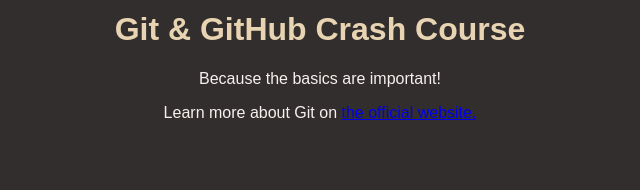
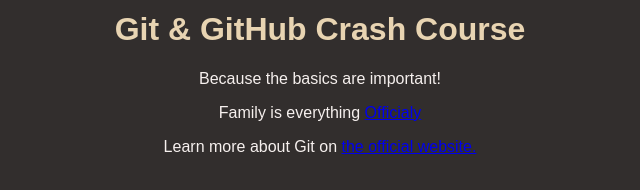
Before and after one commit to andresgomezpublicis/github-course, a plain HTML site: page index.html in a window 1280 px wide. Shown: the part 158-348 px from the top of the page, without its empty margins (320-960 px from the left). Drawn offline with Linux system fonts and the light colour scheme.

Commit message:
New section creaed

```diff
--- a/index.html
+++ b/index.html
@@ -10,7 +10,15 @@
   <body>
     <img id = "logo" src = "logo.png" alt = "A logo that contains the word 'Git'"/>
     <h1>Git & GitHub Crash Course</h1>
-    <p>Because the basics are important!</p>
+    <main>
+      <section>
+        <p>Because the basics are important!</p>
+        <p>
+          Family is everything
+          <a href = "https://facebook.com"> Officialy </a>
+        </p>
+      </section>
+    </main>
     <p>
       Learn more about Git on
       <a href = "https://git-scm.com/book/en/v2"> the official website.</p>
```
